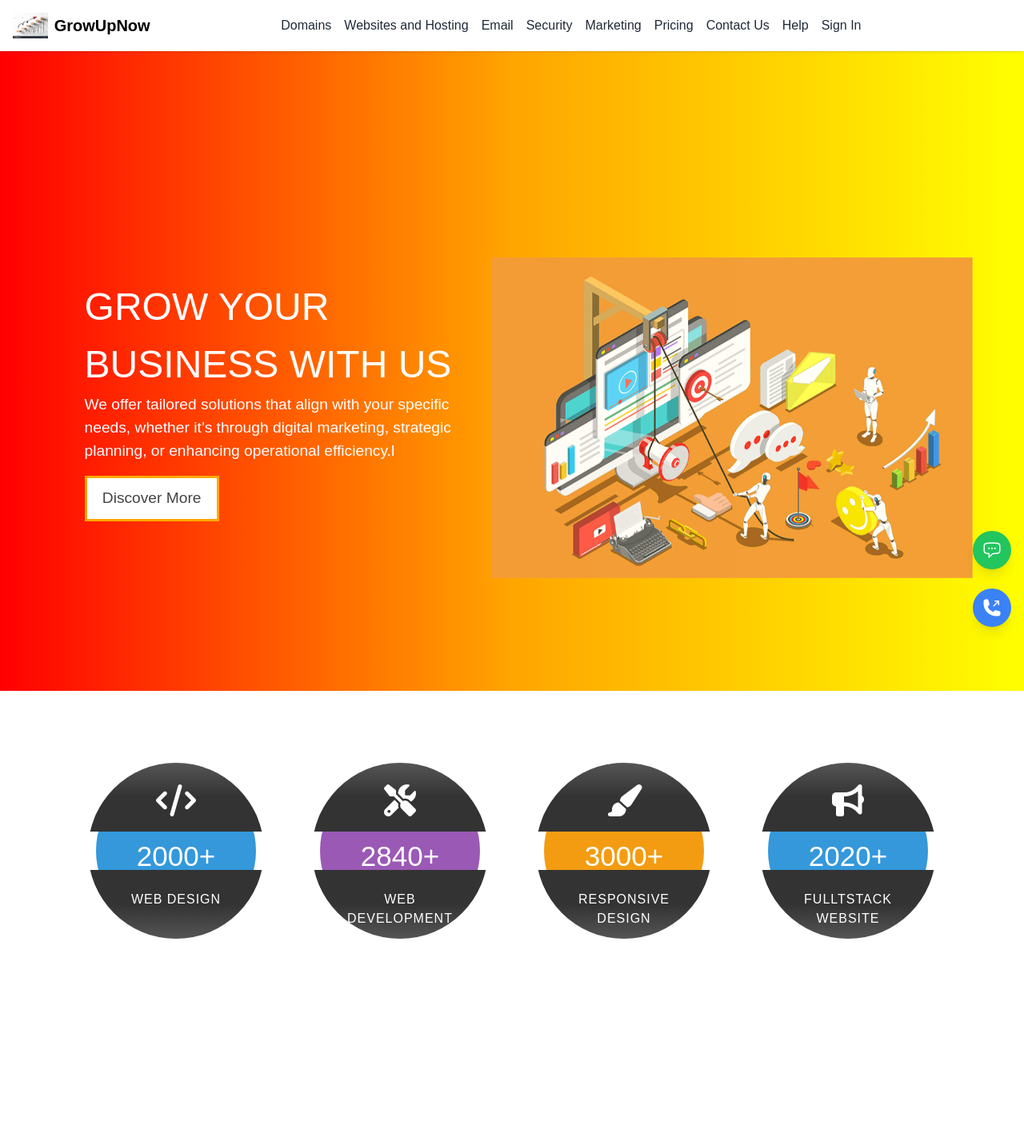
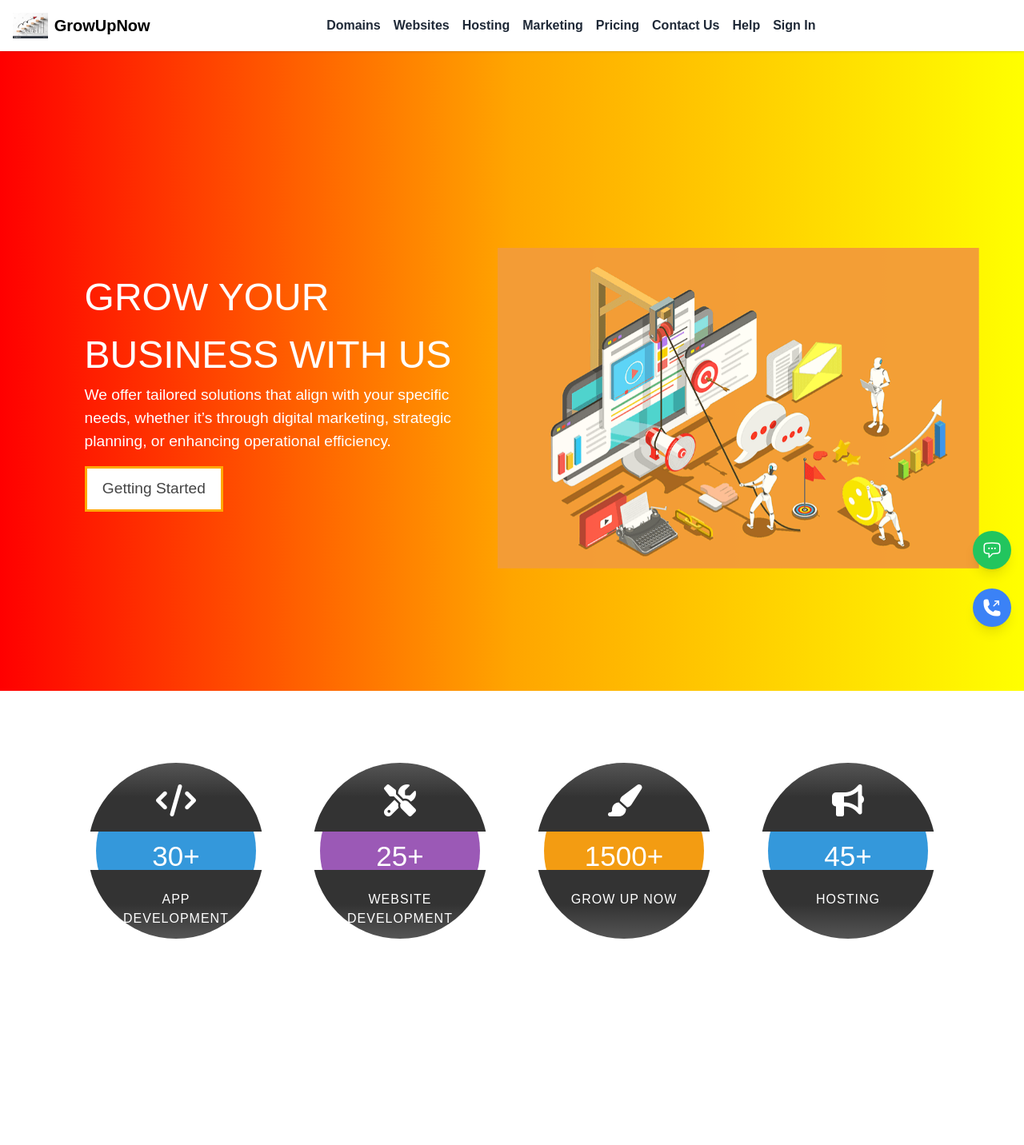
Before and after one commit to ghoshariji/website-builder, a React (Vite) app: page / in a window 1280 px wide. Shown: the top 1432 px of the page at 80% size. Built offline with nearby package versions, Linux system fonts and the light colour scheme.

Commit message:
pushing all the ui chnages

```diff
--- a/src/component/Header.jsx
+++ b/src/component/Header.jsx
@@ -2,6 +2,7 @@ import React from "react";
 
 const Header = () => {
   return (
+    <div>
     <section id="about">
     <div className="bg-gray-50 py-8 px-4 md:px-8 lg:px-7">
       <div className="container mx-auto text-center">
@@ -231,6 +232,7 @@ const Header = () => {
       </div>
     </div>
     </section>
+    </div>
   );
 };
 
--- a/src/component/Header1.jsx
+++ b/src/component/Header1.jsx
@@ -40,7 +40,7 @@ const Header1 = () => {
 
 
   return (
-
+    <div>
     <div className="Maindada">
       <section className="homedada" id="homedada">
         <div className="contentdada">
@@ -48,11 +48,11 @@ const Header1 = () => {
           <p>
             We offer tailored solutions that align with your specific needs,
             whether it’s through digital marketing, strategic planning, or
-            enhancing operational efficiency.l
+            enhancing operational efficiency.
           </p>
-          <NavLink to="/" className="btn">
-            Discover More
-          </NavLink>
+          <a href="#contact" className="btn">
+            Getting Started
+          </a>
         </div>
 
         <div className="imagedada">
@@ -63,28 +63,28 @@ const Header1 = () => {
       <div className="containerdada">
         <div className="counterdada">
           <i className="fas fa-code"></i>
-          <span className="numberdada">2000</span>
-          <h3>Web Design</h3>
+          <span className="numberdada">30+</span>
+          <h3>App Development</h3>
         </div>
 
         <div className="counterdada">
           <i className="fas fa-tools"></i>
-          <span className="numberdada">2840</span>
-          <h3>Web Development</h3>
+          <span className="numberdada">25+</span>
+          <h3>Website Development</h3>
         </div>
 
 
 
         <div className="counterdada">
           <i className="fas fa-paint-brush"></i>
-          <span className="numberdada">3000</span>
-          <h3>Responsive Design</h3>
+          <span className="numberdada">1500</span>
+          <h3>Grow Up Now</h3>
         </div>
 
         <div className="counterdada">
         <i className="fas fa-bullhorn"></i>
-        <span className="numberdada">2020</span>
-        <h3>FullTStack Website</h3>
+        <span className="numberdada">45+</span>
+        <h3>Hosting</h3>
       </div>
       </div>
 
@@ -143,9 +143,7 @@ const Header1 = () => {
             </div>
           </div>
         </div>
-      </div>
-
-      <div className="fixed bottom-4 right-4 flex flex-col items-center space-y-4 md:space-y-6">
+        <div className="fixed bottom-4 right-4 flex flex-col items-center space-y-4 md:space-y-6">
         {/* Button for WhatsApp */}
         <a
           href="https://wa.me/7439120030"
@@ -193,6 +191,10 @@ const Header1 = () => {
           </svg>
         </a>
       </div>
+      </div>
+
+
+    </div>
     </div>
   );
 };
--- a/src/component/Header2.jsx
+++ b/src/component/Header2.jsx
@@ -22,9 +22,10 @@ const Header2 = () => {
   };
 
   return (
-    <div className="App">
+    <div >
+    <div className="App" style={{ overflowX: "hidden" }}>
       <div className="title">
-        <h1>
+        <h1 style={{padding:'2px',margin:'2px'}}>
           <b>
             Whatever <span style={{ color: "green" }}>website you'll build,</span> it'll look good.
           </b>
@@ -100,6 +101,7 @@ const Header2 = () => {
         </button>
       </div>
     </div>
+    </div>
   );
 };
 
--- a/src/component/Header3.jsx
+++ b/src/component/Header3.jsx
@@ -34,7 +34,8 @@ const Accordion = () => {
   };
 
   return (
-    <div className="max-w-7xl mx-auto my-8">
+    <div>
+    <div className="max-w-7xl mx-auto my-6">
       {accordionData.map((item, index) => (
         <div key={index} className="border-b border-gray-200 mb-4">
           {/* Question Section */}
@@ -57,6 +58,7 @@ const Accordion = () => {
         </div>
       ))}
     </div>
+    </div>
   );
 };
 
--- a/src/component/Header4.jsx
+++ b/src/component/Header4.jsx
@@ -1,35 +1,40 @@
-
-
-import React, { useRef } from 'react';
+import React, { useRef } from "react";
 import contact from "../assets/contact.jpeg";
-import emailjs from '@emailjs/browser';
-import { ToastContainer, toast } from 'react-toastify';
-import 'react-toastify/dist/ReactToastify.css';
+import emailjs from "@emailjs/browser";
+import { ToastContainer, toast } from "react-toastify";
+import "react-toastify/dist/ReactToastify.css";
 
 const ContactPage = () => {
   const formRef = useRef();
 
   const sendEmail = (e) => {
-    e.preventDefault()
+    e.preventDefault();
 
     emailjs
-      .sendForm('service_oxalojd', 'template_d4hurli', formRef.current, 'CqULToxPMRANJDGWy')
+      .sendForm(
+        "service_oxalojd",
+        "template_d4hurli",
+        formRef.current,
+        "CqULToxPMRANJDGWy"
+      )
       .then(
         () => {
-          toast.success('Message sent successfully!');
-          console.log('SUCCESS!');
+          toast.success("Message sent successfully!");
+          console.log("SUCCESS!");
         },
         (error) => {
-          toast.error('Failed to send message.');
-          console.log('FAILED...', error.text);
+          toast.error("Failed to send message.");
+          console.log("FAILED...", error.text);
         }
       );
   };
 
   return (
-    <section id='contact'>
-    <div className="py-8 px-4 sm:px-6 lg:px-8">
-      <h1 className="text-2xl font-semibold mb-4">Contact Us</h1>
+    <div>
+    <section id="contact">
+       <ToastContainer />
+      <div className="py-8 px-2 sm:px-4 lg:px-4">
+        <h1 className="text-3xl font-bold mb-4 flex flex-center justify-center">Contact Us</h1>
 
         <div className="flex flex-col md:flex-row items-center gap-8 mt-8">
           <div className="md:w-1/2 flex justify-center">
@@ -43,7 +48,9 @@ const ContactPage = () => {
           <div className="md:w-1/2">
             <form ref={formRef} onSubmit={sendEmail} className="space-y-4">
               <div>
-              <label htmlFor="name" className="block text-sm font-medium">Name : </label>
+                <label htmlFor="name" className="block text-sm font-medium">
+                  Name :{" "}
+                </label>
                 <input
                   type="text"
                   id="name"
@@ -53,7 +60,9 @@ const ContactPage = () => {
                 />
               </div>
               <div>
-              <label htmlFor="email" className="block text-sm font-medium">Email : </label>
+                <label htmlFor="email" className="block text-sm font-medium">
+                  Email :{" "}
+                </label>
                 <input
                   type="email"
                   id="email"
@@ -63,7 +72,9 @@ const ContactPage = () => {
                 />
               </div>
               <div>
-              <label htmlFor="message" className="block text-sm font-medium">Message : </label>
+                <label htmlFor="message" className="block text-sm font-medium">
+                  Message :{" "}
+                </label>
                 <textarea
                   id="message"
                   name="message"
@@ -81,21 +92,22 @@ const ContactPage = () => {
             </form>
           </div>
         </div>
-      <ToastContainer />
+
+
       </div>
-
 
       <iframe
         src="https://www.google.com/maps/embed?pb=!1m18!1m12!1m3!1d3424.333204763389!2d76.86975947495951!3d30.87733847451471!2m3!1f0!2f0!3f0!3m2!1i1024!2i768!4f13.1!3m3!1m2!1s0x390ff55d9e0ed113%3A0x34a6cadf9a13d341!2sCHITKARA%20UNIVERSITY%2C%20BADDI!5e0!3m2!1sen!2sin!4v1722003923018!5m2!1sen!2sin"
         width="100%"
-    overflow-x="hidden"
         height="350"
-    marginBottom="3rem"
+        style={{ marginBottom: "3rem", overflow: "hidden" }}
         allowFullScreen=""
         loading="lazy"
         referrerPolicy="no-referrer-when-downgrade"
-  ></iframe>
+      />
     </section>
+
+    </div>
   );
 };
 
--- a/src/css/Header1.css
+++ b/src/css/Header1.css
@@ -18,7 +18,7 @@
 
 #homedada{
     padding: 0 7%;
-    padding-top: 7.5rem;
+    padding-top: 6rem;
     padding-bottom: 3rem;
     min-height: 100vh;
     overflow-x: hidden;
@@ -62,6 +62,7 @@
 .homedada .imagedada img{
    width: 100%;
    height: auto;
+   margin-left: 0.5rem;
    animation: zoomInAndMove 2s infinite;
 }
 
--- a/src/footer/Footer.jsx
+++ b/src/footer/Footer.jsx
@@ -5,6 +5,7 @@ const Footer = () => {
 
     }
   return (
+    <div>
     <footer className="bg-black text-white pt-12">
       <div className="container mx-auto px-4 md:px-0 grid grid-cols-2 md:grid-cols-5 gap-10 pb-10 lg:pl-20">
         {/* About GoDaddy */}
@@ -127,6 +128,7 @@ const Footer = () => {
         </button>
       </div>
     </footer>
+    </div>
   );
 };
 
--- a/src/navbar/Navbar.jsx
+++ b/src/navbar/Navbar.jsx
@@ -22,9 +22,8 @@ const Navbar = () => {
           <nav className="hidden md:flex space-x-4">
             {[
               "Domains",
-              "Websites and Hosting",
-              "Email",
-              "Security",
+              "Websites",
+              "Hosting",
               "Marketing",
               "Pricing",
               "Contact Us",
@@ -36,7 +35,7 @@ const Navbar = () => {
                   <a
                     key={item}
                     href="#contact"
-                    className="block text-gray-800 hover:text-gray-700 cursor-pointer"
+                    className="block text-gray-800 font-bold hover:text-gray-700 cursor-pointer"
                   >
                     {item}
                   </a>
@@ -46,7 +45,7 @@ const Navbar = () => {
                   <a
                     key={item}
                     href="#mobile"
-                    className="block text-gray-800 hover:text-gray-700 cursor-pointer"
+                    className="block text-gray-800 font-bold hover:text-gray-700 cursor-pointer"
                   >
                     {item}
                   </a>
@@ -55,7 +54,7 @@ const Navbar = () => {
                 return (
                   <span
                     key={item}
-                    className="block text-gray-800 hover:text-gray-700 cursor-pointer"
+                    className="block text-gray-800 font-bold hover:text-gray-700 cursor-pointer"
                   >
                     {item}
                   </span>
```
Also changed, not shown: 1 other file (tests, documents, lock files or other folders). Lines whose indentation alone changed are shown as unchanged.
